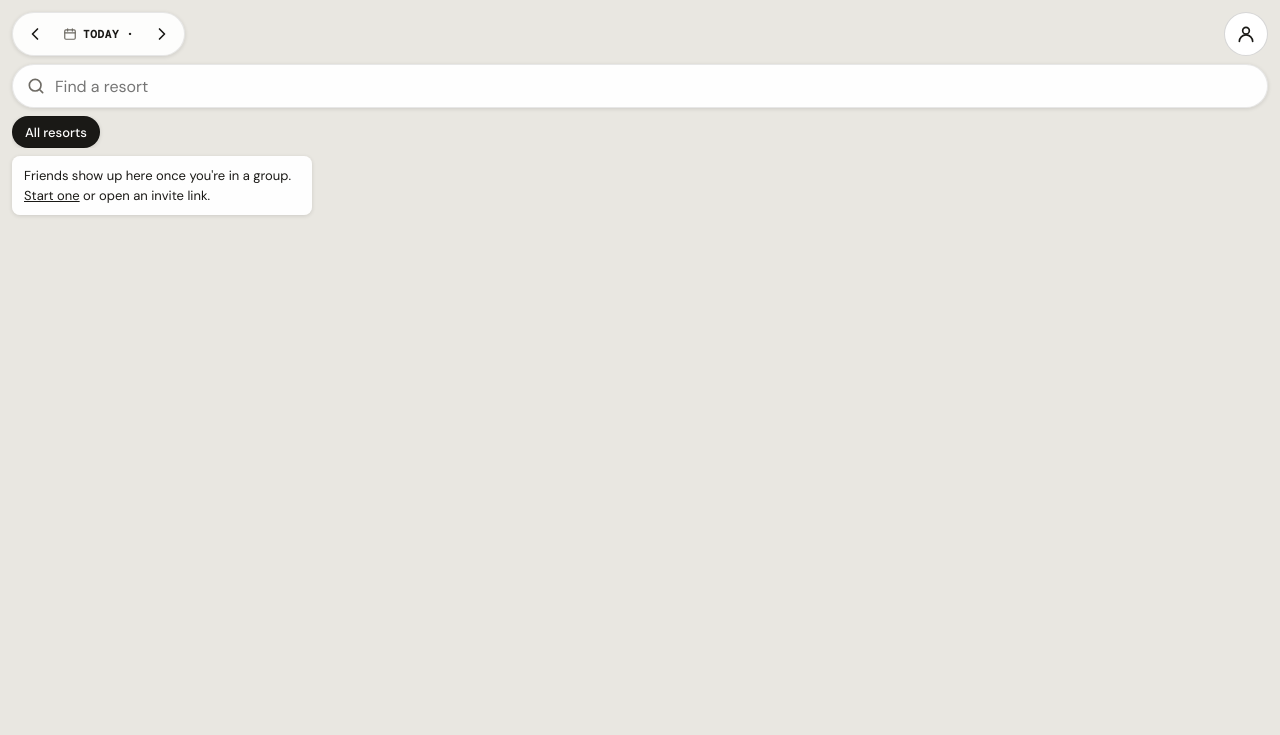
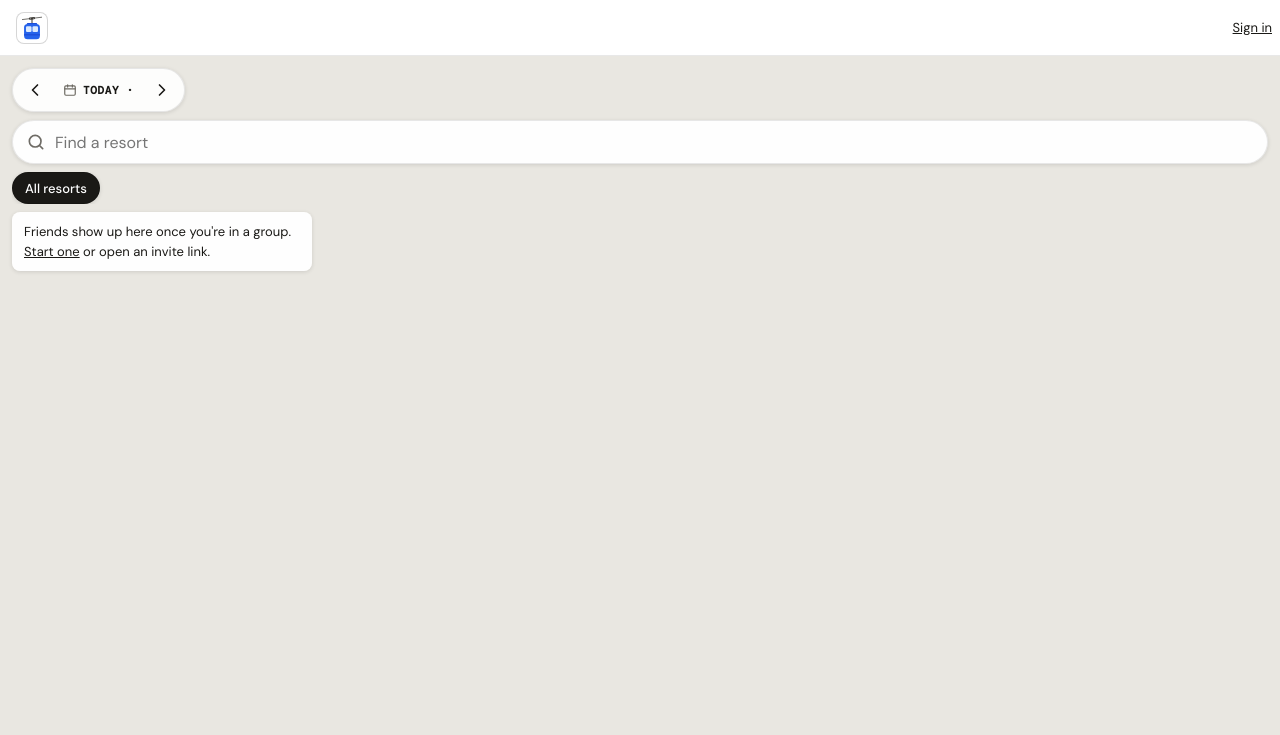
Before and after one commit to hugorodgerbrown/gondola, a Django app: template apps/groups/templates/groups/map.html in a window 1280 px wide. Shown: the top 735 px of the page. Run offline with Django 5.2, Linux system fonts and the light colour scheme; the template is opened without the code that fills it, so the values that code supplies are empty.

Commit message:
Give the map the site's top bar (#30)
The map hid the top bar and floated its own account button over the
map. It now keeps the same header as every other page (logo, name and
account link), and the map fills the space between it and the tab bar.
The floating account button and its now-unused boxed style are gone.


Claude-Session: https://claude.ai/code/session_013inJQAh72fXp3gv6ZN5dq2

Co-authored-by: Claude <noreply@anthropic.com>

```diff
--- a/apps/groups/templates/groups/map.html
+++ b/apps/groups/templates/groups/map.html
@@ -2,7 +2,6 @@
 {% load static %}
 {% block title %}Map · {{ day|date:"D j M" }} · {{ SITE_NAME }}{% endblock %}
 {% block head %}<link rel="stylesheet" href="{% static 'vendor/maplibre-gl-4.7.1.css' %}">{% endblock %}
-{% block topbar %}{% endblock %}
 {% block main %}
   <main class="map-page">
     <div class="map-canvas" id="map" data-resort-map
@@ -27,7 +26,6 @@
           </span>
           <a class="icon-button" data-day-link="1" href="?date={{ next_day|date:'Y-m-d' }}{% if pass_slug %}&pass={{ pass_slug }}{% endif %}" aria-label="Next day">{% include "includes/icons/chevron-right.html" %}</a>
         </nav>
-        <a class="icon-button icon-button--boxed" style="border-radius:50%" href="{% url 'accounts:settings' %}" aria-label="Your account">{% include "includes/icons/user.html" %}</a>
       </div>
       <div class="map-search" data-map-search>
         <label class="visually-hidden" for="map-search-input">Find a resort</label>
--- a/static/css/app.css
+++ b/static/css/app.css
@@ -32,6 +32,7 @@
   --shadow-float: 0 1px 4px rgba(0, 0, 0, 0.12);
   --font-sans: "DM Sans", system-ui, -apple-system, sans-serif;
   --font-mono: "DM Mono", ui-monospace, monospace;
+  --topbar-height: 56px;
   --tabbar-height: 64px;
   --column: 560px;
 }
@@ -98,7 +99,7 @@ textarea {
   position: sticky;
   top: 0;
   z-index: 20;
-  height: 56px;
+  height: var(--topbar-height);
   padding: 0 8px 0 16px;
   display: flex;
   align-items: center;
@@ -436,11 +437,6 @@ textarea {
   height: 20px;
 }
 
-.icon-button--boxed {
-  background: var(--card);
-  border: 0.5px solid var(--rule-strong);
-}
-
 .link-button {
   border: 0;
   background: none;
@@ -820,9 +816,10 @@ fieldset.field {
 
 /* --- Map ---------------------------------------------------------------- */
 
+/* Under the site's top bar, above the tab bar. */
 .map-page {
   position: fixed;
-  inset: 0 0 calc(var(--tabbar-height) + env(safe-area-inset-bottom)) 0;
+  inset: var(--topbar-height) 0 calc(var(--tabbar-height) + env(safe-area-inset-bottom)) 0;
   background: var(--map-ground);
 }
 
```
Also changed, not shown: tests/groups/test_views.py (+3 -0 lines).
